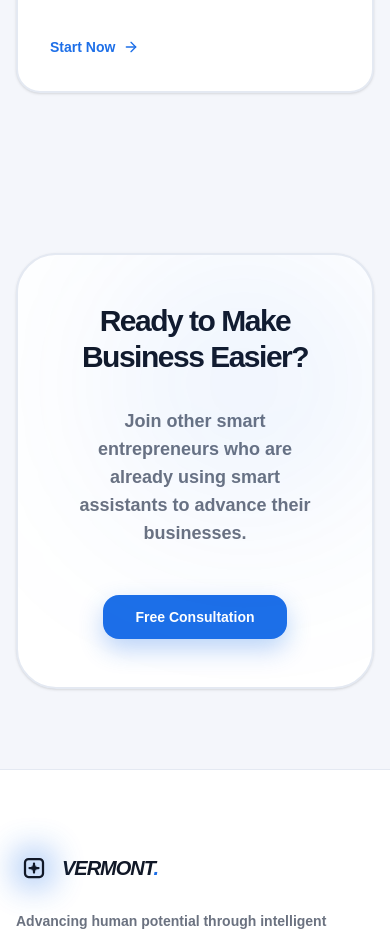
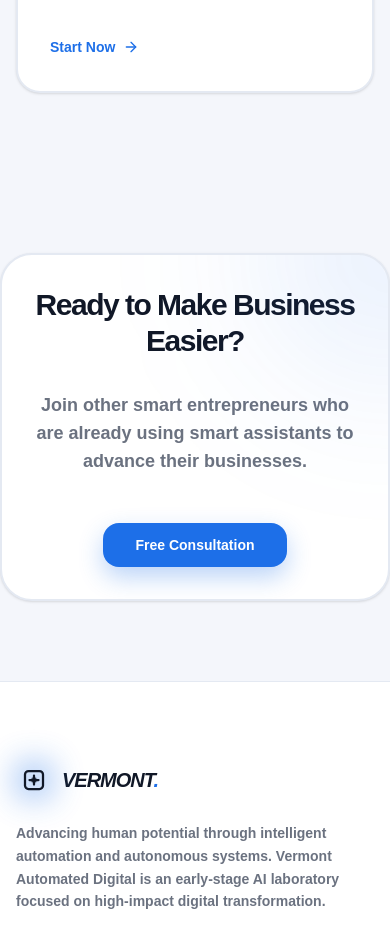
Before and after one commit to imanyunar/start, a React (Vite) app: page /services in a window 390 px wide. Shown: the part 2009-2945 px from the top of the page. Built offline with nearby package versions, Linux system fonts and the light colour scheme.

Commit message:
Fix mobile responsiveness padding and gaps across all pages

```diff
--- a/src/pages/AboutPage.tsx
+++ b/src/pages/AboutPage.tsx
@@ -30,7 +30,7 @@ const AboutPage = () => {
       {/* Philosophy Section */}
       <section className="section-padding bg-[var(--app-surface)] border-y border-[var(--app-border)]">
         <div className="max-w-7xl mx-auto px-4 sm:px-6 lg:px-8">
-          <div className="grid grid-cols-1 md:grid-cols-2 gap-20 items-center">
+          <div className="grid grid-cols-1 md:grid-cols-2 gap-12 md:gap-20 items-center">
             <div className="relative aspect-square rounded-3xl overflow-hidden border border-[var(--app-border)] group">
               <img
                 src="/about.png"
--- a/src/pages/ContactPage.tsx
+++ b/src/pages/ContactPage.tsx
@@ -8,7 +8,7 @@ const ContactPage = () => {
   return (
     <div className="pt-24 min-h-screen bg-[var(--app-bg)]">
       <section className="py-20 px-4 sm:px-6 lg:px-8">
-        <div className="max-w-7xl mx-auto grid grid-cols-1 lg:grid-cols-2 gap-20">
+        <div className="max-w-7xl mx-auto grid grid-cols-1 lg:grid-cols-2 gap-12 lg:gap-20">
 
           {/* Left Side: Info */}
           <motion.div
--- a/src/pages/Home.tsx
+++ b/src/pages/Home.tsx
@@ -77,7 +77,7 @@ const Home = () => {
             <motion.div
               animate={{ y: [0, -20, 0] }}
               transition={{ duration: 4, repeat: Infinity, ease: "easeInOut" }}
-              className="absolute -bottom-6 -left-12 p-6 bg-[var(--app-surface)] rounded-3xl shadow-2xl border border-[var(--app-border)] flex items-center gap-4"
+              className="absolute -bottom-6 left-4 right-4 md:right-auto md:-left-12 p-4 md:p-6 bg-[var(--app-surface)] rounded-3xl shadow-2xl border border-[var(--app-border)] flex items-center justify-center md:justify-start gap-4"
             >
               <div className="p-3 bg-blue-light rounded-2xl text-blue-primary">
                 <Sparkles size={24} />
@@ -124,9 +124,9 @@ const Home = () => {
       </section>
 
       {/* CTA Section */}
-      <section className="py-20 mb-20">
+      <section className="py-10 md:py-20 mb-20">
         <div className="max-w-7xl mx-auto px-4 sm:px-6 lg:px-8">
-          <div className="relative rounded-[3rem] bg-blue-primary p-12 md:p-24 overflow-hidden">
+          <div className="relative rounded-[2rem] md:rounded-[3rem] bg-blue-primary p-8 md:p-24 overflow-hidden">
              <div className="absolute top-0 right-0 w-96 h-96 bg-white/10 blur-[100px] rounded-full translate-x-1/2 -translate-y-1/2"></div>
              <div className="absolute bottom-0 left-0 w-64 h-64 bg-black/10 blur-[80px] rounded-full -translate-x-1/2 translate-y-1/2"></div>
 
--- a/src/pages/InnovationPage.tsx
+++ b/src/pages/InnovationPage.tsx
@@ -37,7 +37,7 @@ const InnovationPage = () => {
           <motion.div
             initial={{ opacity: 0, y: 20 }}
             animate={{ opacity: 1, y: 0 }}
-            className="text-center mb-32"
+            className="text-center mb-20 md:mb-32"
           >
             <div className="badge-light mb-6 mx-auto w-fit">{t('innovation.badge')}</div>
             <h1 className="text-4xl md:text-6xl lg:text-7xl font-black text-[var(--app-text)] mb-8 tracking-tighter px-4">
@@ -53,7 +53,7 @@ const InnovationPage = () => {
             {/* Vertical Line (Desktop) */}
             <div className="absolute left-1/2 top-0 bottom-0 w-0.5 bg-[var(--app-border)] -translate-x-1/2 hidden md:block"></div>
 
-            <div className="space-y-20 md:space-y-32">
+            <div className="space-y-16 md:space-y-32">
               {roadmap.map((item, i) => (
                 <div key={i} className="relative">
                   {/* Timeline Dot (Desktop) */}
--- a/src/pages/ServicesPage.tsx
+++ b/src/pages/ServicesPage.tsx
@@ -62,9 +62,9 @@ const ServicesPage = () => {
       </section>
 
       {/* Final CTA Section */}
-      <section className="section-padding px-4">
-        <div className="max-w-5xl mx-auto card-premium rounded-[2.5rem] p-12 md:p-20 text-center relative overflow-hidden">
-          <div className="absolute top-0 right-0 w-64 h-64 bg-blue-primary/10 blur-[100px] rounded-full"></div>
+      <section className="section-padding relative z-10">
+        <div className="max-w-5xl mx-auto card-premium rounded-[2rem] md:rounded-[2.5rem] p-8 md:p-20 text-center relative overflow-hidden">
+          <div className="absolute top-0 right-0 w-64 h-64 bg-blue-primary/10 blur-[80px] rounded-full translate-x-1/2 -translate-y-1/2"></div>
           <h2 className="text-3xl md:text-5xl font-black text-[var(--app-text)] mb-8 tracking-tighter">{t('services.footer_title')}</h2>
           <p className="text-[var(--app-muted)] font-bold text-lg mb-12 max-w-xl mx-auto">
             {t('services.footer_desc')}
--- a/src/pages/SolutionsPage.tsx
+++ b/src/pages/SolutionsPage.tsx
@@ -34,7 +34,7 @@ const SolutionsPage = () => {
           <motion.div
             initial={{ opacity: 0, y: 20 }}
             animate={{ opacity: 1, y: 0 }}
-            className="mb-24"
+            className="mb-16 md:mb-24"
           >
             <div className="badge-light mb-6 w-fit">{t('solutions.badge')}</div>
             <h1 className="text-4xl md:text-6xl font-black text-[var(--app-text)] mb-8 tracking-tighter max-w-4xl leading-tight">
@@ -43,7 +43,7 @@ const SolutionsPage = () => {
             </h1>
           </motion.div>
 
-          <div className="grid grid-cols-1 lg:grid-cols-2 gap-12 mb-32">
+          <div className="grid grid-cols-1 lg:grid-cols-2 gap-8 lg:gap-12 mb-20 lg:mb-32">
             <div className="card-premium flex flex-col justify-center hover:border-blue-primary/20">
               <div className="p-3 bg-blue-light rounded-xl text-blue-primary w-fit mb-8">
                 <BrainCircuit size={32} />
```
